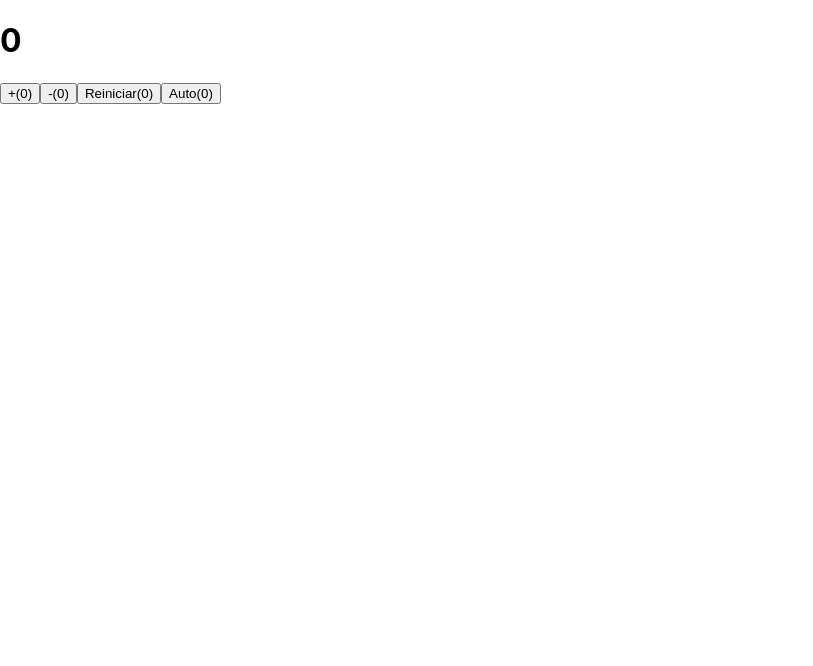
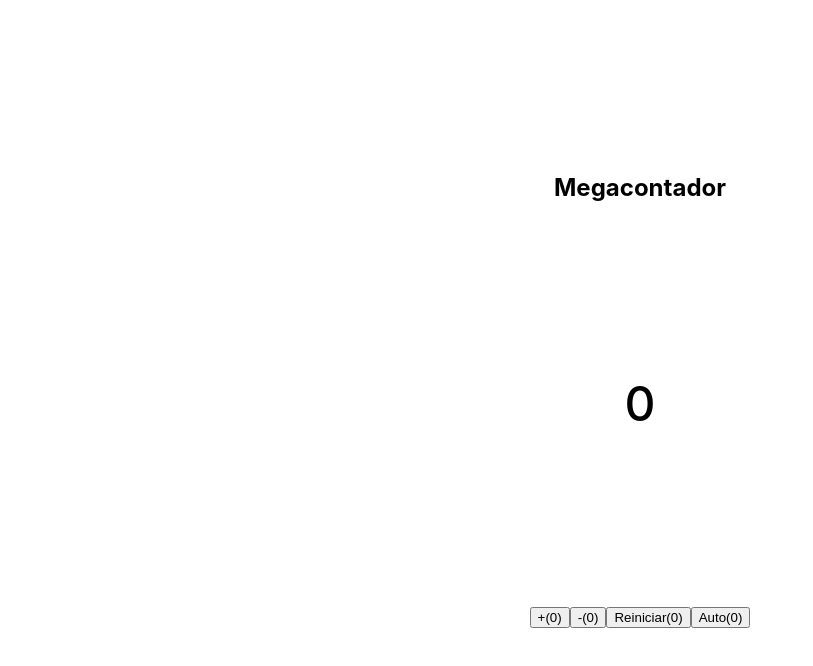
Before and after one commit to Diseno-de-Aplicaciones-Web/megacontador, a React (Create React App) app: page / in a window 1280 px wide. Shown: the top 666 px of the page, without its empty margins (0-813 px from the left). Built offline with nearby package versions, Linux system fonts and the light colour scheme.

Commit message:
Aplicando estilos

```diff
--- /dev/null
+++ b/src/App.css
@@ -0,0 +1,24 @@
+body {
+    margin: 0px;
+}
+
+main {
+    height: 100vh;
+    display: flex;
+    flex-direction: column;
+    align-items: center;
+    justify-content: space-evenly;
+}
+
+main > * {
+    margin: 0px;
+}
+
+h1 {
+    font-size: 1.5em;
+}
+
+#contador {
+    font-size: 3em;
+    font-weight: 500;
+}
--- a/src/App.js
+++ b/src/App.js
@@ -1,5 +1,6 @@
 import { useEffect, useState } from "react";
 import Boton from "./Boton";
+import "./App.css"
 
 function App() {
 
@@ -35,13 +36,16 @@ function App() {
   )
 
   return (
-    <>
-      <h1>{valorActual}</h1>
-      <Boton texto="+" operacion={incrementar}/>
-      <Boton texto="-" operacion={diminuir}/>
-      <Boton texto="Reiniciar" operacion={reiniciar}/>
-      <Boton texto="Auto" operacion={manexadorAuto}/>
-    </>
+    <main>
+      <h1>Megacontador</h1>
+      <p id="contador">{valorActual}</p>
+      <div>
+        <Boton texto="+" operacion={incrementar}/>
+        <Boton texto="-" operacion={diminuir}/>
+        <Boton texto="Reiniciar" operacion={reiniciar}/>
+        <Boton texto="Auto" operacion={manexadorAuto}/>
+      </div>
+    </main>
   )
 
 }
```
